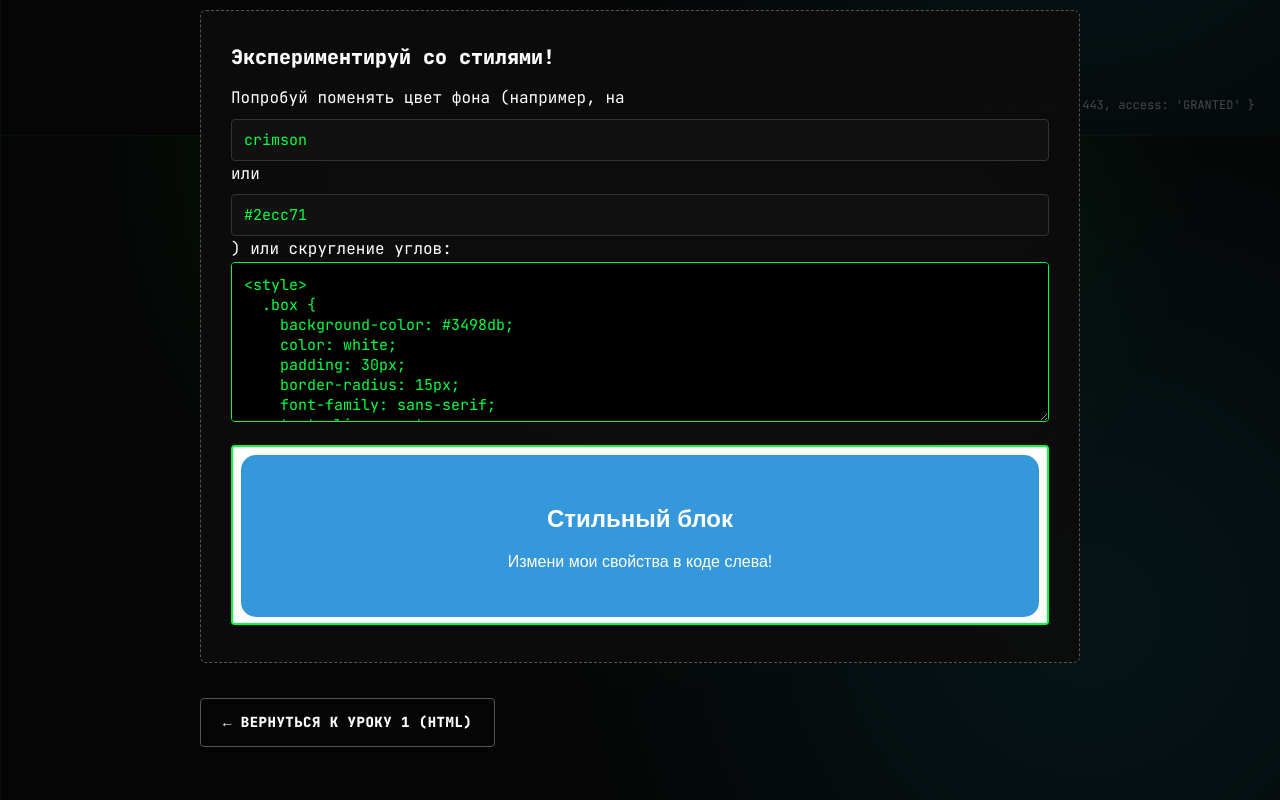
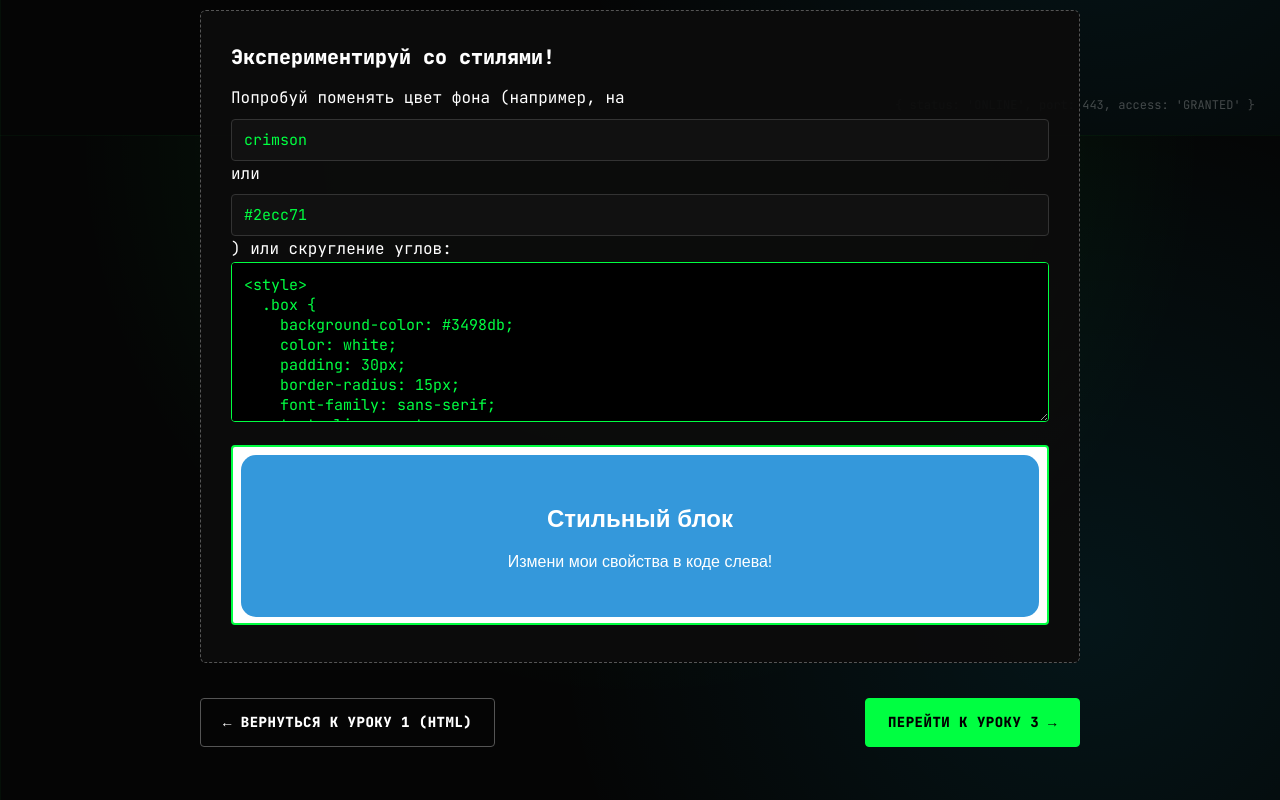
Before and after one commit to eriknuraly-alt/html-course, a plain HTML site: page css-lesson.html in a window 1280 px wide. Shown: the part 665-1465 px from the top of the page. Drawn offline with Linux system fonts and the light colour scheme.

Commit message:
Update css-lesson.html

```diff
--- a/css-lesson.html
+++ b/css-lesson.html
@@ -73,6 +73,7 @@
 
         <div class="next-step">
             <a href="index.html" class="btn btn-secondary">← Вернуться к Уроку 1 (HTML)</a>
+            <a href="lesson3.html" class="btn">Перейти к Уроку 3 →</a>
         </div>
     </main>
 
```
